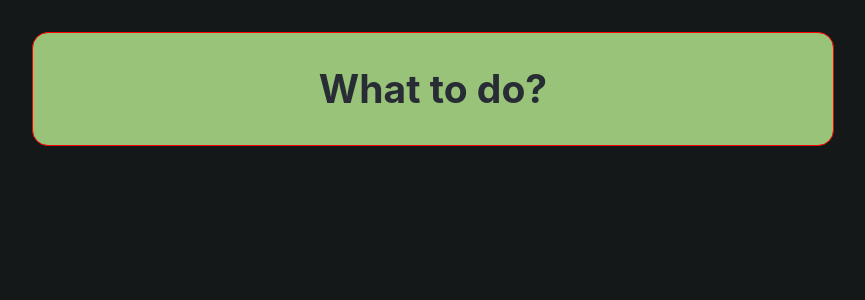
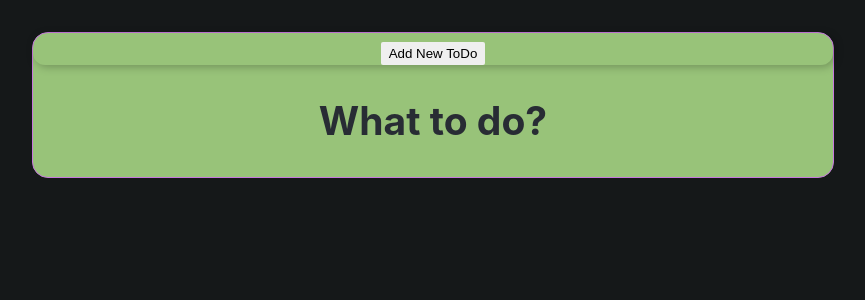
Before and after one commit to peeeyow/react-todo-list, a React (Create React App) app: page / in a window 1280 px wide. Shown: the top 300 px of the page, without its empty margins (207-1072 px from the left). Built offline with nearby package versions, Linux system fonts and the light colour scheme.

Commit message:
Implement delete todo functionality

```diff
--- a/src/App.js
+++ b/src/App.js
@@ -5,7 +5,7 @@ import { useState } from "react";
 function App() {
   const [todos, setTodos] = useState([]);
 
-  const onEditHandler = (newToDo) => {
+  const onEditToDoHandler = (newToDo) => {
     setTodos((previousToDos) => {
       for (const todo of previousToDos) {
         if (todo.id === newToDo.id) {
@@ -15,10 +15,23 @@ function App() {
       return todos;
     });
   };
+  const onAddToDoHandler = (newToDo) => {
+    setTodos((previousToDos) => [newToDo, ...previousToDos]);
+  };
+  const onDeleteToDoHandler = (todoID) => {
+    setTodos((previousToDos) =>
+      previousToDos.filter((todo) => todo.id !== todoID)
+    );
+  };
 
   return (
     <div className="App">
-      <ToDos todos={todos} onEdit={onEditHandler} />
+      <ToDos
+        todos={todos}
+        onEditToDo={onEditToDoHandler}
+        onAddToDo={onAddToDoHandler}
+        onDeleteToDo={onDeleteToDoHandler}
+      />
     </div>
   );
 }
--- a/src/Components/ToDos/ToDoItem.js
+++ b/src/Components/ToDos/ToDoItem.js
@@ -33,7 +33,7 @@ export default function ToDoItem(props) {
       done={done}
       onTick={onTickHandler}
       onClickEdit={onClickEditHandler}
-      oncClickDelete={onClickDeleteHandler}
+      onClickDelete={onClickDeleteHandler}
     />
   );
   const edit = (
--- a/src/Components/ToDos/ToDoItemView.js
+++ b/src/Components/ToDos/ToDoItemView.js
@@ -5,6 +5,7 @@ export default function ToDoItemView(props) {
     <>
       <input type="checkbox" onChange={props.onTick} />
       <span>{props.done ? <s>{props.name}</s> : props.name}</span>
+      <Button onClick={props.onClickDelete}>Delete</Button>
       <Button onClick={props.onClickEdit}>Edit</Button>
     </>
   );
--- a/src/Components/ToDos/ToDoList.js
+++ b/src/Components/ToDos/ToDoList.js
@@ -6,17 +6,23 @@ export default function ToDoList(props) {
     props.onEdit(todoContent);
   };
 
-  console.log(props.todos);
+  const onDeleteHandler = (todoID) => {
+    props.onDelete(todoID);
+  };
 
   if (props.todos.length === 0) {
-    console.log(props.todos.lenght);
     return <h2 className="todo-list__fallback">What to do?</h2>;
   }
 
   return (
     <ul className="todo-list">
       {props.todos.map((element) => (
-        <ToDoItem key={element.id} item={element} onEdit={onEditHandler} />
+        <ToDoItem
+          key={element.id}
+          item={element}
+          onEdit={onEditHandler}
+          onDelete={onDeleteHandler}
+        />
       ))}
     </ul>
   );
--- a/src/Components/ToDos/ToDos.css
+++ b/src/Components/ToDos/ToDos.css
@@ -9,5 +9,5 @@
   background-color: var(--one-dark-green);
   color: var(--one-dark-black);
 
-  border: 1px solid red;
+  border: 1px solid var(--one-dark-magenta);
 }
--- a/src/Components/ToDos/ToDos.js
+++ b/src/Components/ToDos/ToDos.js
@@ -1,14 +1,27 @@
 import "./ToDos.css";
+import NewToDo from "../NewToDo/NewToDo";
 import ToDoList from "./ToDoList";
 
 export default function ToDo(props) {
   const onEditHandler = (todoContent) => {
-    props.onEdit(todoContent);
+    props.onEditToDo(todoContent);
+  };
+
+  const onAddToDoHandler = (todoContent) => {
+    props.onAddToDo(todoContent);
+  };
+  const onDeleteHandler = (todoID) => {
+    props.onDeleteToDo(todoID);
   };
 
   return (
     <div className="todo">
-      <ToDoList todos={props.todos} onEdit={onEditHandler} />
+      <NewToDo onAddToDo={onAddToDoHandler} />
+      <ToDoList
+        todos={props.todos}
+        onEdit={onEditHandler}
+        onDelete={onDeleteHandler}
+      />
     </div>
   );
 }
```
